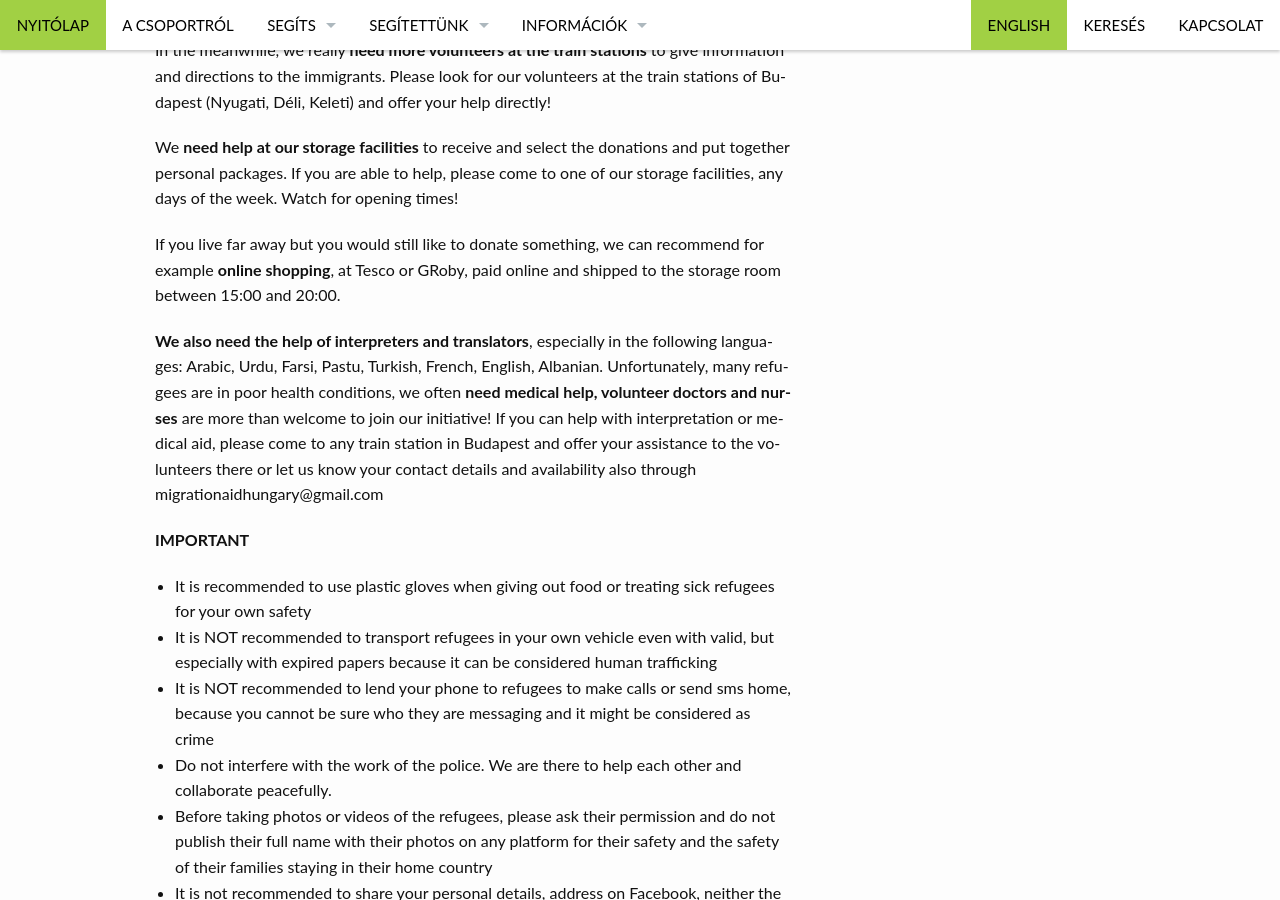
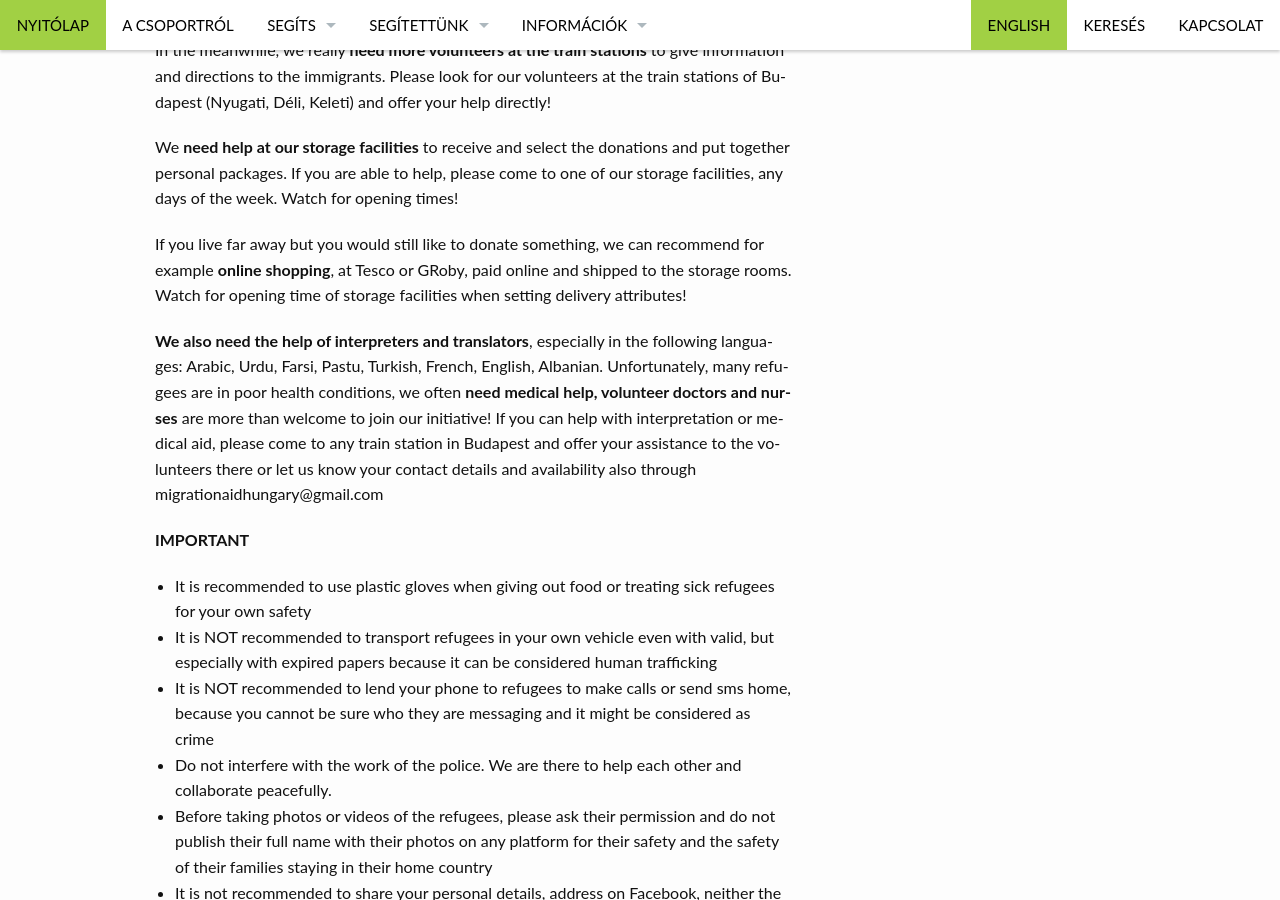
Before and after one commit to migaid/migaid.github.io, a Jekyll site: the page built from menu/english.md, in a window 1280 px wide and 900 px high, scrolled down 2417 px. Built offline with Jekyll 4.4.1, drawn with Linux system fonts in a browser that asks for light colours.

Commit message:
some more typos

```diff
--- a/menu/english.md
+++ b/menu/english.md
@@ -57,6 +57,7 @@ Things most needed:
 - medicines, bandages, first aid kit
 
 **Please do not bring** these kind of donations, because we cannot accept them:
+
 - sandwich ingredients
 - warm foods
 - medicines
@@ -67,7 +68,7 @@ In the meanwhile, we really **need more volunteers at the train stations** to gi
 
 We **need help at our storage facilities** to receive and select the donations and put together personal packages. If you are able to help, please come to one of our storage facilities, any days of the week. Watch for opening times!
 
-If you live far away but you would still like to donate something, we can recommend for example **online shopping**, at Tesco or GRoby, paid online and shipped to the storage room between 15:00 and 20:00.
+If you live far away but you would still like to donate something, we can recommend for example **online shopping**, at Tesco or GRoby, paid online and shipped to the storage rooms. Watch for opening time of storage facilities when setting delivery attributes!
 
 **We also need the help of interpreters and translators**, especially in the following languages: Arabic, Urdu, Farsi, Pastu, Turkish, French, English, Albanian. Unfortunately, many refugees are in poor health conditions, we often **need medical help, volunteer doctors and nurses** are more than welcome to join our initiative! If you can help with interpretation or medical aid, please come to any train station in Budapest and offer your assistance to the volunteers there or let us know your contact details and availability also through migrationaidhungary@gmail.com
 
```
